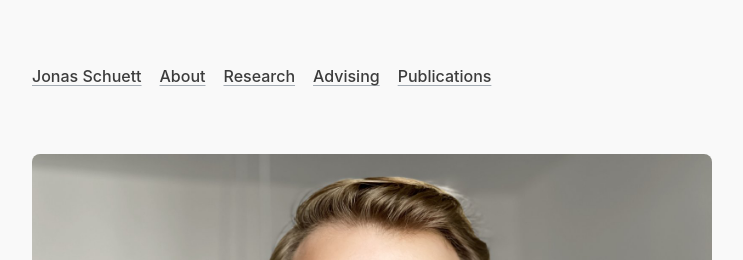
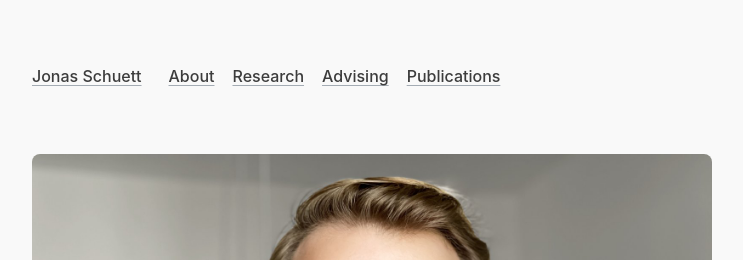
Before and after one commit to jonasschuett/jonasschuett.github.io, a Jekyll site: the page built from index.html, in a window 1280 px wide. Shown: the top 260 px of the page, without its empty margins (268-1011 px from the left). Built offline with Jekyll 4.4.1, drawn with Linux system fonts in a browser that asks for light colours; nearby versions of some CDN libraries; the list of posts is cut into pages by our own code.

Commit message:
Update default.html

```diff
--- a/_layouts/default.html
+++ b/_layouts/default.html
@@ -8,7 +8,7 @@
     <div class="container content">
       <header class="masthead">
         <nav class="nav">
-          <a class="nav-link active" href="#">Jonas Schuett</a> &nbsp;&nbsp;
+          <a class="nav-link active" href="#">Jonas Schuett</a> &nbsp;&nbsp;&nbsp;&nbsp;
           <a class="nav-link active" href="#about">About</a> &nbsp;&nbsp;
           <a class="nav-link" href="#research">Research</a> &nbsp;&nbsp;
           <a class="nav-link" href="#advising">Advising</a> &nbsp;&nbsp;
```
